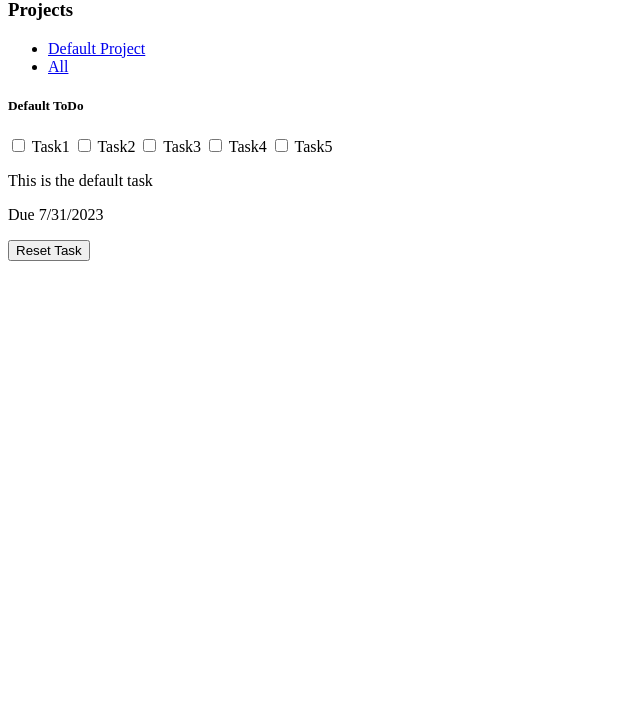
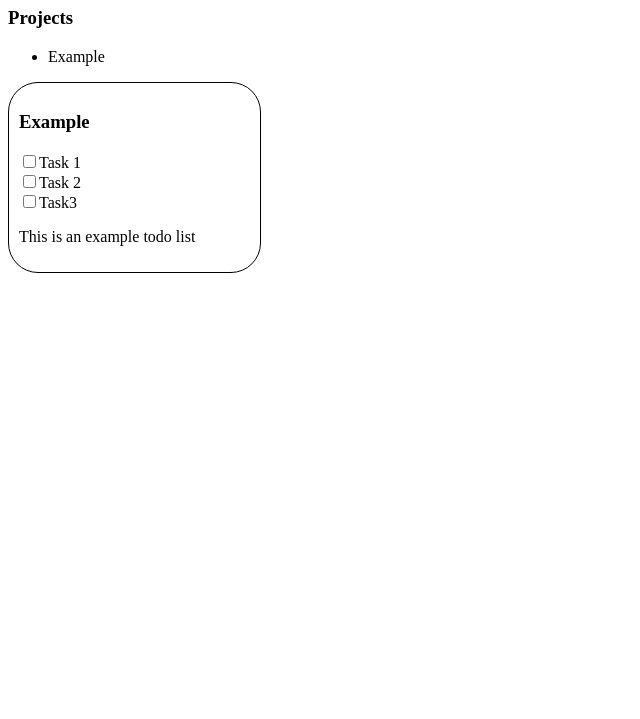
Before and after one commit to MikRFos/Odin-ToDo, a website built with webpack: page dist/index.html in a window 1280 px wide. Shown: the part 81-800 px from the top of the page, without its empty margins (0-640 px from the left). Built offline with nearby package versions, Linux system fonts and the light colour scheme.

Commit message:
Change to js based code. Add objects to facilitate
Added mainpage.js to render the main page.
Added domStuff to control the DOM.
Added ToDo Manager to create and manage todo lists

```diff
--- a/package.json
+++ b/package.json
@@ -9,6 +9,8 @@
   "author": "",
   "license": "ISC",
   "devDependencies": {
+    "css-loader": "^6.8.1",
+    "style-loader": "^3.3.3",
     "webpack": "^5.88.0",
     "webpack-cli": "^5.1.4"
   }
--- /dev/null
+++ b/src/domStuff.js
@@ -0,0 +1,87 @@
+/* eslint-disable no-restricted-syntax */
+function renderToDoList(lists) {
+  const projectList = document.querySelector('.projectList');
+  console.log(projectList);
+  projectList.textContent = '';
+  for (const title of lists) {
+    const listItem = document.createElement('li');
+    const link = document.createElement('a');
+    link.textContent = title.title;
+    link.addEventListener('click', () => {
+      console.log(`Clicked ${title}`);
+    });
+    listItem.appendChild(link);
+    projectList.appendChild(listItem);
+  }
+}
+
+function renderCards(cards) {
+  const container = document.querySelector('.content');
+  for (const card of cards) {
+    const newCard = document.createElement('div');
+    newCard.classList.add('card');
+
+    const cardTitle = document.createElement('h3');
+    cardTitle.textContent = card.title;
+    cardTitle.classList.add('toDoTitle');
+    newCard.appendChild(cardTitle);
+
+    let counter = 1;
+    for (const check of card.items) {
+      const toDoCheck = document.createElement('div');
+      toDoCheck.classList.add('check');
+
+      const checkbox = document.createElement('input');
+      checkbox.type = 'checkbox';
+      checkbox.id = `task ${counter}`;
+      checkbox.name = 'task';
+      checkbox.value = `task ${counter}`;
+      toDoCheck.appendChild(checkbox);
+
+      const checkLabel = document.createElement('label');
+      checkLabel.for = `task ${counter}`;
+      checkLabel.textContent = check;
+      toDoCheck.appendChild(checkLabel);
+
+      newCard.appendChild(toDoCheck);
+      counter++;
+    }
+
+    const description = document.createElement('p');
+    description.textContent = card.desc;
+    description.classList.add('toDoDescription');
+    newCard.appendChild(description);
+
+    container.appendChild(newCard);
+  }
+}
+export { renderToDoList, renderCards };
+
+{ /* <div class="card">
+//         <h5>Default ToDo</h5>
+
+//         <div class="check">
+//           <input type="checkbox" id="task1" name="task" value="task1">
+//           <label for="task1">Task1</label>
+//         </div>
+
+//         <div class="check">
+//           <input type="checkbox" id="task2" name="task" value="task2">
+//           <label for="task2">Task2</label>
+//         </div>
+//         <div class="check">
+//           <input type="checkbox" id="task3" name="task" value="task3">
+//           <label for="task3">Task3</label>
+//         </div>
+//         <div class="check">
+//           <input type="checkbox" id="task4" name="task" value="task4">
+//           <label for="task4">Task4</label>
+//         </div>
+//         <div class="check">
+//           <input type="checkbox" id="task5" name="task" value="task5">
+//           <label for="task5">Task5</label>
+//         </div>
+//         <p>This is the default task</p>
+//         <p>Due 7/31/2023</p>
+//         <button type="button" id="defaultReset">Reset Task</button>
+//       </div> */ }
--- a/src/index.js
+++ b/src/index.js
@@ -1,9 +1,27 @@
+import './style.css';
+import { renderMainPage } from './mainPage';
+import toDoManager from './todoManager';
+
+renderMainPage();
+
+toDoManager.addToDo(
+  'Example',
+  ['Task 1', 'Task 2', 'Task3'],
+  'This is an example todo list',
+  '01-01-91',
+);
+
+const contentPane = document.querySelector('.content');
 const resetButton = document.getElementById('defaultReset');
 const checkboxes = document.querySelectorAll('input');
-console.log(resetButton);
-console.log(checkboxes);
-resetButton.addEventListener('click', () => {
-  checkboxes.forEach((checkbox) => {
-    checkbox.checked = false;
-  });
-});
+
+// console.log(contentPane);
+
+// const addToDo = document.createElement('button');
+// addToDo.textContent = 'Create Todo List';
+// contentPane.appendChild(addToDo);
+// resetButton.addEventListener('click', () => {
+//   checkboxes.forEach((checkbox) => {
+//     checkbox.checked = false;
+//   });
+// });
--- /dev/null
+++ b/src/mainPage.js
@@ -0,0 +1,43 @@
+import toDoManager from "./todoManager";
+
+function renderMainPage() {
+  const container = document.querySelector('.container');
+
+  const title = document.createElement('h1');
+  title.textContent = 'ToDo Lists';
+  title.classList.add('title');
+  container.appendChild(title);
+
+  const sidebar = document.createElement('div');
+  sidebar.classList.add('sidebar');
+  container.appendChild(sidebar);
+
+  const sidebarTitle = document.createElement('h3');
+  sidebarTitle.textContent = 'Projects';
+  sidebar.appendChild(sidebarTitle);
+
+  const projectList = document.createElement('ul');
+  projectList.classList.add('projectList');
+  sidebar.appendChild(projectList);
+
+  const mainSection = document.createElement('div');
+  mainSection.classList.add('content');
+  container.appendChild(mainSection);
+}
+
+export {renderMainPage};
+
+// <div class="sidebar">
+//     <h3>Projects</h3>
+//     <ul>
+//     <li><a href="#">Default Project</a></li>
+//     <li><a href="#"">All</a></li>
+//     </ul>
+//   </div>
+//   <div class="content">
+//     <h1>ToDo List</h1>
+
+//     <div class="card-container">
+//
+//     </div>
+//   </div>
--- /dev/null
+++ b/src/style.css
@@ -0,0 +1,27 @@
+body {
+  display: grid;
+  grid-template-columns: 1fr 4fr;
+}
+
+.sidebar {
+  padding-right: 100px;
+}
+
+.card-container {
+  display: grid;
+  grid-template-columns: repeat(auto-fit, minmax(200px, 400px));
+}
+
+.card {
+  border: 1px solid black;
+  border-radius: 30px;
+  display: grid;
+  grid-auto-rows: auto;
+  padding: 10px;
+}
+
+#defaultReset {
+  width: 5rem;
+  text-align: center;
+  justify-self: center;
+}
--- /dev/null
+++ b/src/todo.js
@@ -0,0 +1,5 @@
+function ToDo(title, items, desc, due) {
+  return { title, items, desc, due };
+}
+
+export default ToDo;
--- /dev/null
+++ b/src/todoManager.js
@@ -0,0 +1,24 @@
+import ToDo from './todo';
+import { renderToDoList, renderCards } from './domStuff';
+
+const toDoManager = (() => {
+  const toDos = [];
+  const addToDo = (title, items, desc, due) => {
+    const newTodo = ToDo(title, items, desc, due);
+    toDos.push(newTodo);
+    renderToDoList(toDos);
+    renderCards(toDos);
+  };
+  const removeToDo = (todo) => console.log('TODO');
+  function getTodos() {
+    return this.toDos;
+  }
+
+  return {
+    addToDo,
+    removeToDo,
+    getTodos,
+  };
+})();
+
+export default toDoManager;
--- /dev/null
+++ b/webpack.config.js
@@ -0,0 +1,17 @@
+const path = require('path');
+
+module.exports = {
+  entry: './src/index.js',
+  output: {
+    filename: 'main.js',
+    path: path.resolve(__dirname, 'dist'),
+  },
+  module: {
+    rules: [
+      {
+        test: /\.css$/i,
+        use: ['style-loader', 'css-loader'],
+      },
+    ],
+  },
+};
```
Also changed, not shown: dist/bundle.js (added), dist/index.html, dist/main.js, 1 other file.
